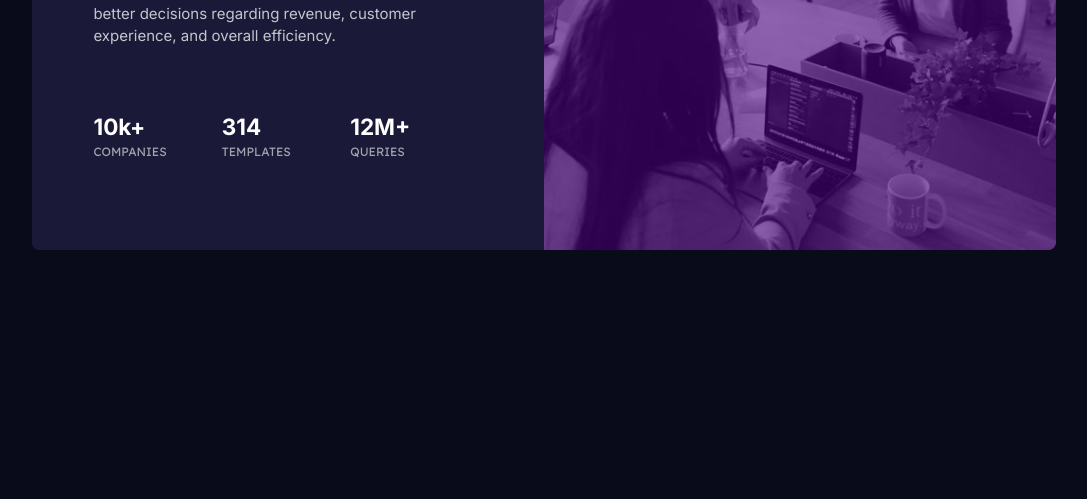
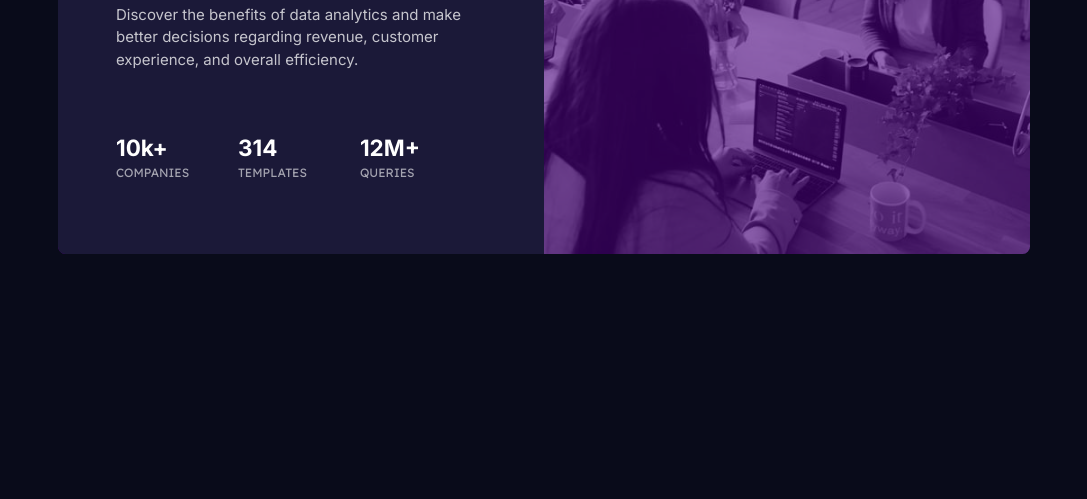
Before and after one commit to genuinestalwart/Stats-Preview-Card-Component, a plain HTML site: page index.html in a window 1280 px wide. Shown: the part 301-800 px from the top of the page, without its empty margins (96-1183 px from the left). Drawn offline with Linux system fonts and the light colour scheme.

Commit message:
Update style.css

```diff
--- a/style.css
+++ b/style.css
@@ -64,7 +64,7 @@ li > div {
 
 @media only screen and (min-width: 768px) {
 main {
-    margin: 10%;
+    margin: 12%;
 }
 #ih-mobile {
     display: none;
```
